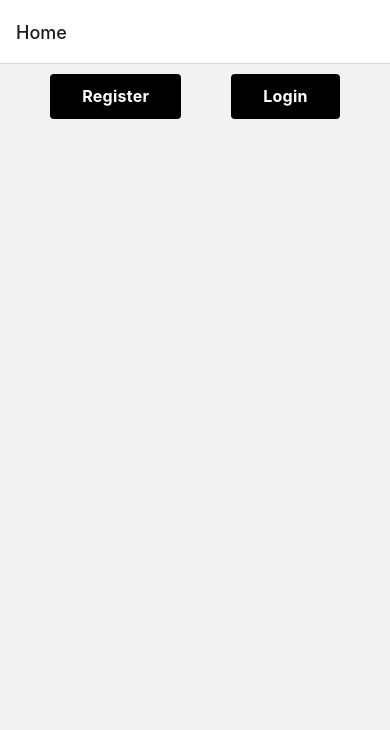
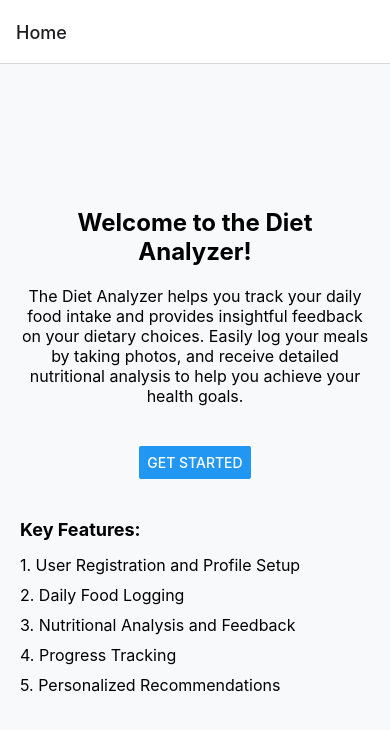
Before and after one commit to Ayan-Mahmood/NutrientNavigators, a React Native app in the folder frontend/NutrientNavigators/: screen /Home in a window 390 px wide. Shown: the top 730 px of the page. Built offline with nearby package versions, Linux system fonts and the light colour scheme.

Commit message:
Created a basic template for the home page

```diff
--- /dev/null
+++ b/frontend/NutrientNavigators/app/homePage.tsx
@@ -0,0 +1,69 @@
+import React  from 'react';
+import { View, Text, Button, StyleSheet} from 'react-native';
+
+
+interface HomePageProps {
+  navigation: any;
+}
+
+const HomePage: React.FC<HomePageProps> = ({ navigation }) => {
+  return (
+    <View style={styles.container}>
+      <Text style={styles.title}>Welcome to the Diet Analyzer!</Text>
+      <Text style={styles.description}>
+        The Diet Analyzer helps you track your daily food intake and provides insightful feedback on your dietary choices.
+        Easily log your meals by taking photos, and receive detailed nutritional analysis to help you achieve your health goals.
+      </Text>
+
+      <View style={styles.buttonContainer}>
+        <Button
+          title="Get Started"
+          onPress={() => navigation.navigate('LoginPage')}
+        />
+      </View>
+
+      <Text style={styles.featuresTitle}>Key Features:</Text>
+      <Text style={styles.featureItem}>1. User Registration and Profile Setup</Text>
+      <Text style={styles.featureItem}>2. Daily Food Logging</Text>
+      <Text style={styles.featureItem}>3. Nutritional Analysis and Feedback</Text>
+      <Text style={styles.featureItem}>4. Progress Tracking</Text>
+      <Text style={styles.featureItem}>5. Personalized Recommendations</Text>
+    </View>
+  );
+};
+
+const styles = StyleSheet.create({
+  container: {
+    flex: 1,
+    justifyContent: 'center',
+    padding: 20,
+    backgroundColor: '#f8f9fa',
+  },
+  title: {
+    fontSize: 24,
+    fontWeight: 'bold',
+    textAlign: 'center',
+    marginBottom: 20,
+  },
+  description: {
+    fontSize: 16,
+    textAlign: 'center',
+    marginBottom: 20,
+  },
+  buttonContainer: {
+    marginVertical: 20,
+    alignItems: 'center',
+  },
+  featuresTitle: {
+    fontSize: 18,
+    fontWeight: 'bold',
+    marginTop: 20,
+    marginBottom: 10,
+  },
+  featureItem: {
+    fontSize: 16,
+    marginVertical: 5,
+  },
+});
+
+export default HomePage;
--- a/frontend/NutrientNavigators/app/index.tsx
+++ b/frontend/NutrientNavigators/app/index.tsx
@@ -1,14 +1,14 @@
-import React from "react";
+import React, {useState} from "react";
 import { View, Text, Button, StyleSheet, Pressable } from "react-native";
 import { registerRootComponent } from "expo";
 import { NavigationContainer } from "@react-navigation/native";
 import { createNativeStackNavigator } from "@react-navigation/native-stack";
 import Register from "./register";
 import Login from "./login";
+import HomePage from "./homePage";
 
 const Stack = createNativeStackNavigator();
-
-function HomeScreen({ navigation }: { navigation: any }) {
+export function Registration_Login_Page({ navigation }: { navigation: any }) {
   return (
     <View style={styles.container}>
       <Pressable
@@ -28,12 +28,16 @@ function HomeScreen({ navigation }: { navigation: any }) {
 }
 
 export default function App() {
+  const [isLoggedIn, setIsLoggedIn] = useState(false);
+
+
   return (
     <NavigationContainer>
       <Stack.Navigator initialRouteName="Home">
-        <Stack.Screen name="Home" component={HomeScreen} />
+        <Stack.Screen name="LoginPage" component={Registration_Login_Page} />
         <Stack.Screen name="Register" component={Register} />
         <Stack.Screen name="Login" component={Login} />
+        <Stack.Screen name="Home" component={HomePage}/>
       </Stack.Navigator>
     </NavigationContainer>
   );
--- a/frontend/NutrientNavigators/app/login.tsx
+++ b/frontend/NutrientNavigators/app/login.tsx
@@ -1,7 +1,6 @@
 import React, { useState } from "react";
-import { View, TextInput, Button, Text, StyleSheet } from "react-native";
+import { View, TextInput, Button, Text, StyleSheet, Pressable } from "react-native";
 import axios from "axios";
-
 const flask_api = "http://127.0.0.1:5000";
 
 interface LoginProps {
@@ -13,6 +12,7 @@ const Login: React.FC<LoginProps> = ({ navigation }) => {
   const [password, setPassword] = useState("");
   const [error, setError] = useState("");
 
+
   const handleLogin = async () => {
     try {
       const response = await axios.post(`${flask_api}/login`, {
@@ -23,6 +23,8 @@ const Login: React.FC<LoginProps> = ({ navigation }) => {
       if (response.data.success) {
         console.log("Login is successful!");
         // You might want to navigate to a different screen or clear the form here
+
+        navigation.navigate("Home");
       } else {
         setError(response.data.error || "Login failed.");
       }
@@ -72,6 +74,24 @@ const styles = StyleSheet.create({
   error: {
     color: "red",
   },
+  button: {
+    margin: "auto",
+    marginBottom: 10,
+    alignItems: "center",
+    justifyContent: "center",
+    paddingVertical: 12,
+    paddingHorizontal: 32,
+    borderRadius: 4,
+    elevation: 3,
+    backgroundColor: "black",
+  },
+  text:{
+    fontSize: 16,
+    lineHeight: 21,
+    fontWeight: "bold",
+    letterSpacing: 0.25,
+    color: "white",
+  }
 });
 
 export default Login;
--- a/frontend/NutrientNavigators/app/register.tsx
+++ b/frontend/NutrientNavigators/app/register.tsx
@@ -23,6 +23,7 @@ const Register: React.FC<RegisterProps> = ({ navigation }) => {
       if (response.data.success) {
         console.log("Registration is successful!");
         // You might want to navigate to a different screen or clear the form here
+        navigation.navigate("Home");
       } else {
         setError(response.data.error || "Registration failed.");
       }
```
Also changed, not shown: 2 other files (tests, documents, lock files or other folders).
